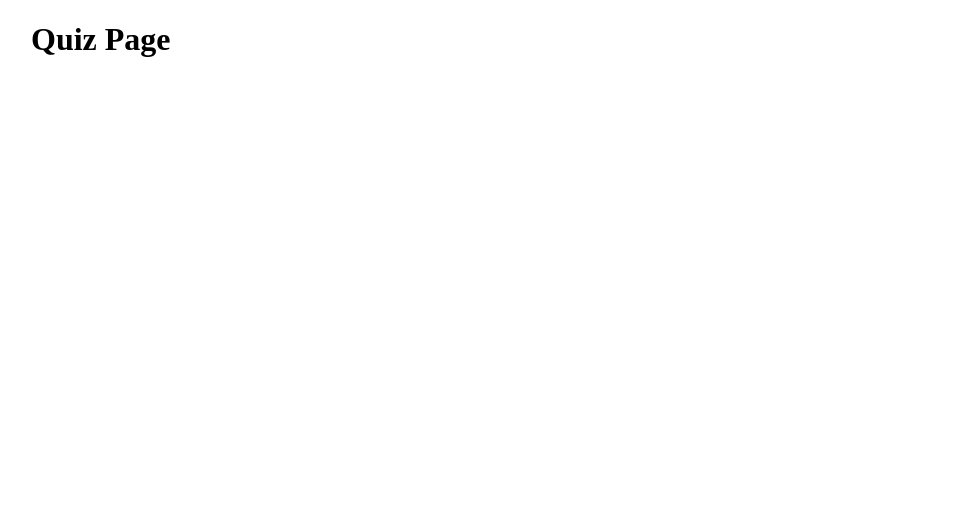
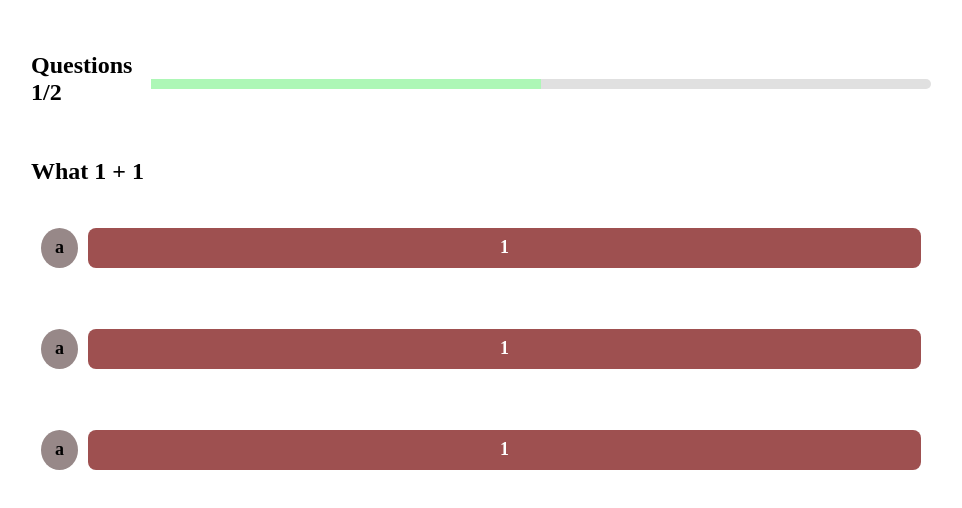
Before and after one commit to marcellandreas/Codepolitan_kodebisat_MEVN, a Vue app in the folder 09. Membangun Website Reaktif dengan Vue.js 3/quiz-vue/: page /quiz/1 in a window 1280 px wide. Shown: the top 508 px of the page, without its empty margins (159-1121 px from the left). Built offline with nearby package versions, Linux system fonts and the light colour scheme.

Commit message:
case: Mendesain Halaman Quiz

```diff
--- a/09. Membangun Website Reaktif dengan Vue.js 3/quiz-vue/src/views/Quiz.vue
+++ b/09. Membangun Website Reaktif dengan Vue.js 3/quiz-vue/src/views/Quiz.vue
@@ -1,3 +1,105 @@
 <template>
-  <h1>Quiz Page</h1>
+  <header>
+    <h4>Questions 1/2</h4>
+    <div class="bar">
+      <div class="bar-progress"></div>
+    </div>
+  </header>
+  <section id="question-container">
+    <h1 class="question-title">What 1 + 1</h1>
+  </section>
+  <section id="options-container">
+    <div class="option">
+      <p class="option-label">a</p>
+      <div class="option-value">1</div>
+    </div>
+    <div class="option">
+      <p class="option-label">a</p>
+      <div class="option-value">1</div>
+    </div>
+    <div class="option">
+      <p class="option-label">a</p>
+      <div class="option-value">1</div>
+    </div>
+  </section>
 </template>
+
+<style scoped>
+header {
+  margin-top: 20px;
+  display: flex;
+  justify-content: space-between;
+  align-items: center;
+}
+
+header h4 {
+  font-size: 24px;
+  font-weight: bold;
+}
+
+.bar {
+  width: 100%;
+  height: 10px;
+  border-radius: 5px;
+  background-color: #e0e0e0;
+  margin-top: 10px;
+}
+
+.bar-progress {
+  height: 100%;
+  width: 50%;
+  background-color: #adf7b6;
+  transition: width 0.5s ease;
+}
+
+#question-container {
+  margin-top: 20px;
+}
+
+.question-title {
+  font-size: 24px;
+  font-weight: bold;
+  margin-bottom: 15px;
+}
+
+.option {
+  display: flex;
+  align-items: center;
+  padding: 10px;
+  margin: 5px 0;
+  border-radius: 8px;
+  cursor: pointer;
+  transition: background-color 0.3s ease;
+}
+
+.option:hover {
+  background-color: #f5f5f5;
+}
+
+.option-label {
+  font-size: 18px;
+  font-weight: bold;
+  width: 40px;
+  height: 40px;
+  background-color: rgb(151, 136, 136);
+  display: flex;
+  align-items: center;
+  justify-content: center;
+  border-radius: 50%;
+  margin-right: 10px;
+}
+
+.option-value {
+  font-size: 18px;
+  font-weight: bold;
+  padding: 0 10px;
+  background-color: rgb(158, 80, 80);
+  color: white;
+  border-radius: 8px;
+  display: flex;
+  align-items: center;
+  justify-content: center;
+  width: 100%;
+  height: 40px;
+}
+</style>
```
